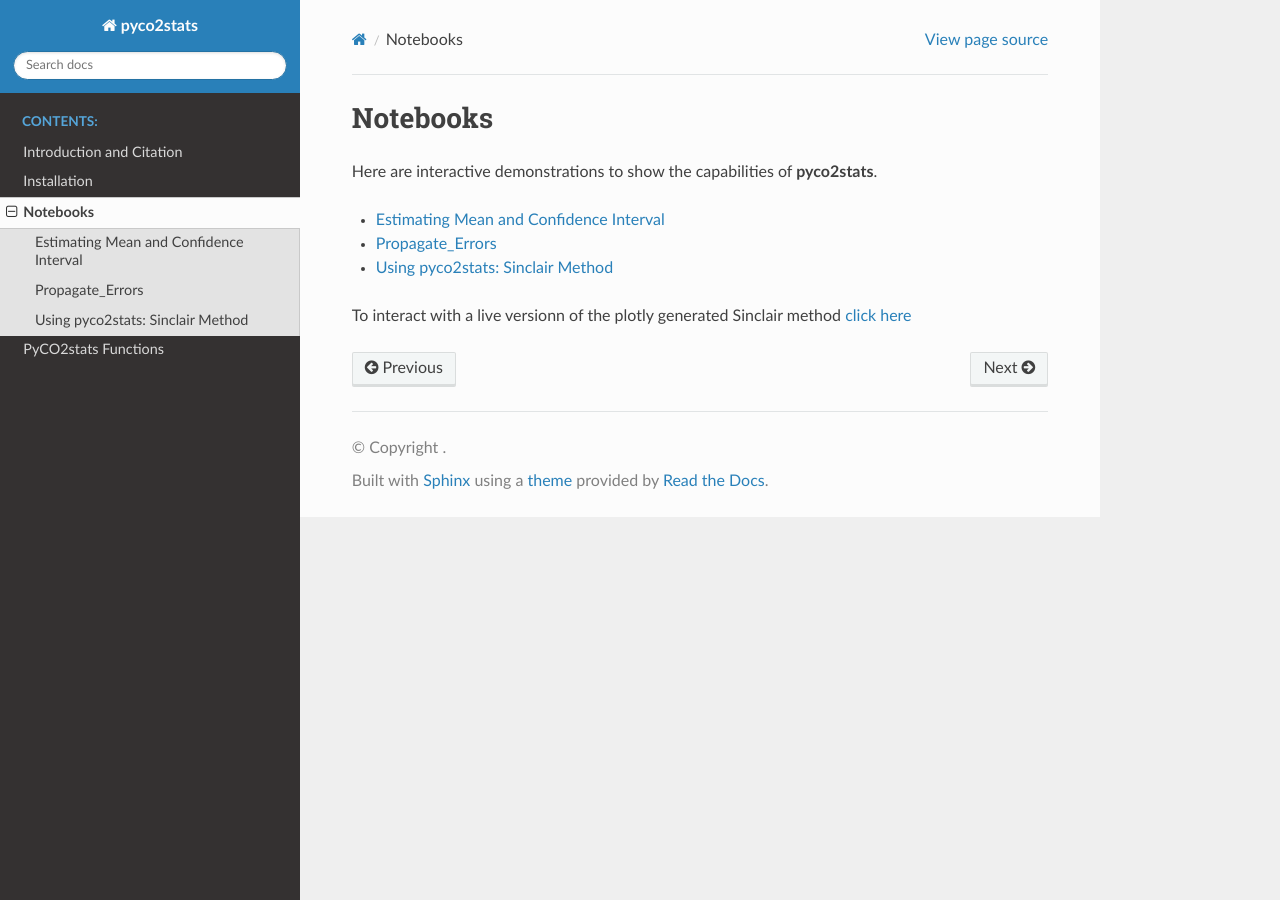
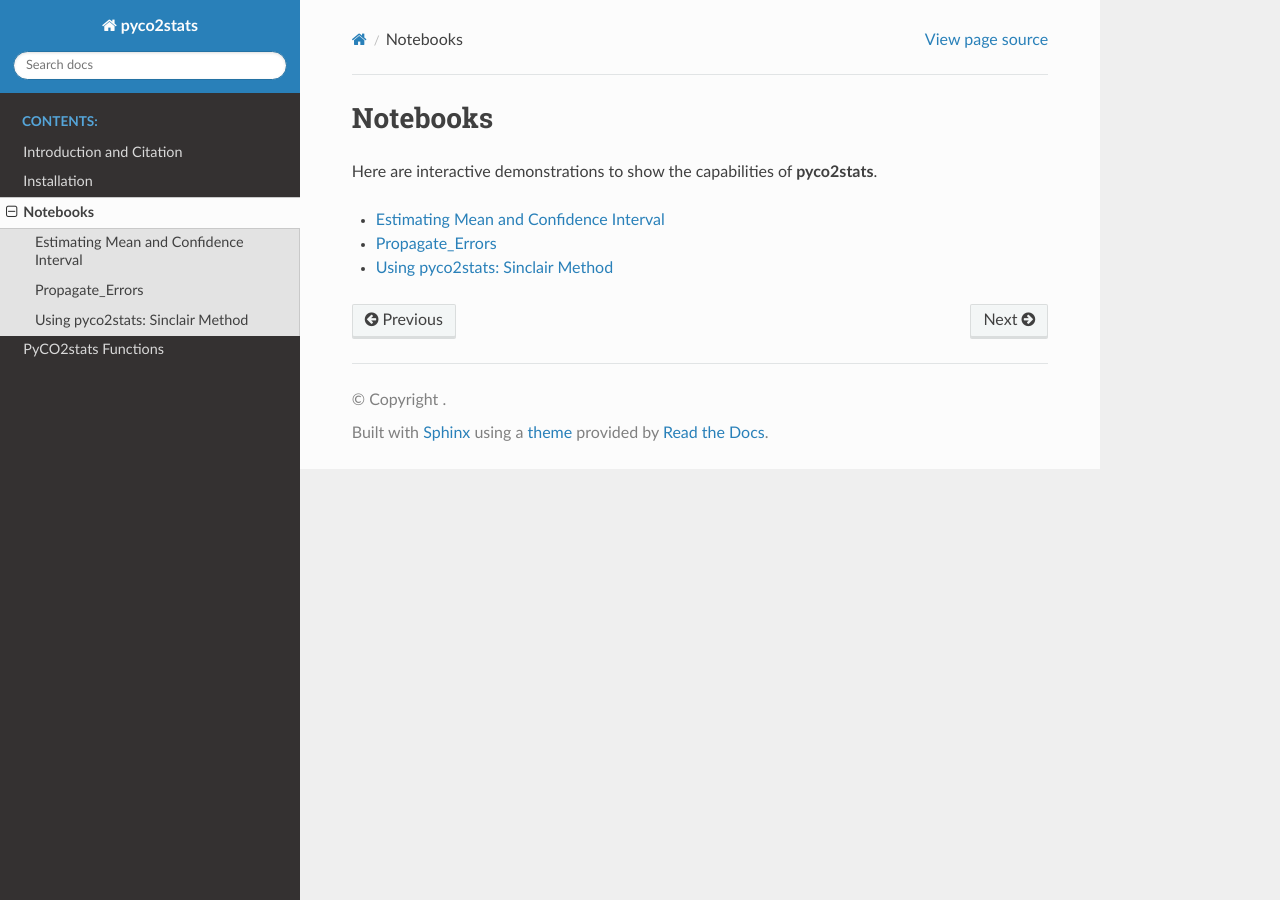
Before and after one commit to AIVolcanoLab/pyco2stats, a Sphinx documentation site: the page built from docs/notebooks.rst, in a window 1280 px wide. Built offline with Sphinx 7.4.7 and the Read the Docs theme 3.1.0, drawn with Linux system fonts in a browser that asks for light colours; pages that are not in the unit, such as notebooks, are missing from menus.

Commit message:
Update notebooks.rst

```diff
--- a/docs/notebooks.rst
+++ b/docs/notebooks.rst
@@ -11,5 +11,3 @@
    notebooks/Stats.ipynb
    notebooks/Montecarlo.ipynb
    notebooks/Sinclair_Method_rev_1.ipynb
-
-To interact with a live versionn of the plotly generated Sinclair method `click here <../_static/Sinclair_Method_plotlyonly.html>`_
```
